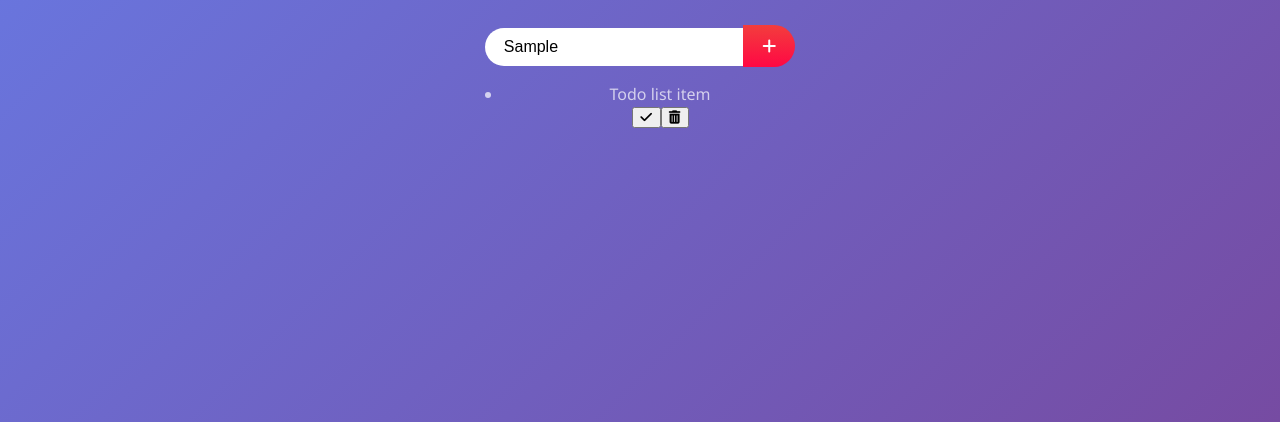
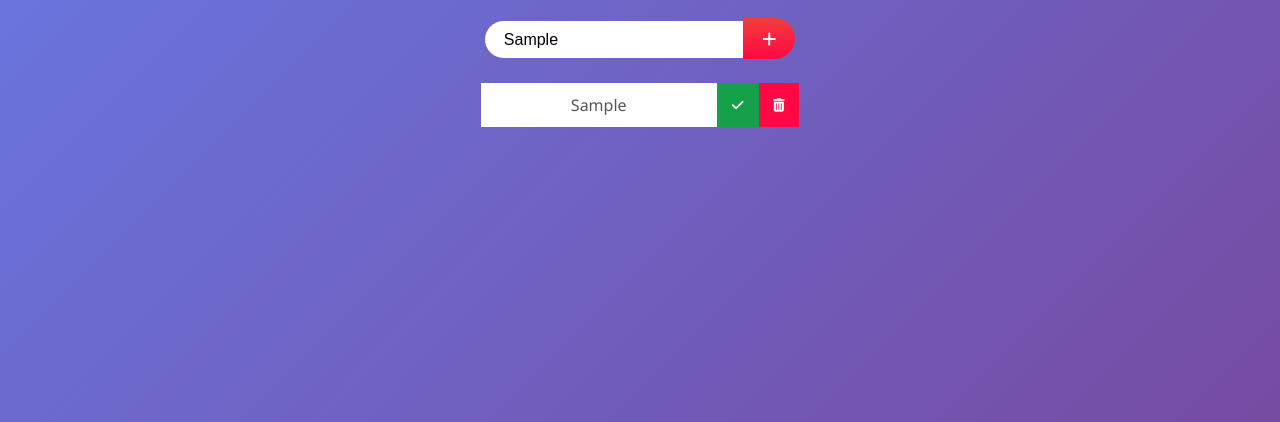
Before and after one commit to wwwbijay/Todo-list-using-vanilla-js, a website built with Vite: page index.html in a window 1280 px wide. Both pictures are taken after typing "Sample" into the empty fields and a click on the button 769 px from the left and 454 px from the top of the page. Shown: the part 378-800 px from the top of the page. Built offline with nearby package versions, Linux system fonts and the light colour scheme; a web font is replaced by a local one.

Commit message:
adding data in list if input in not empty is implemented.

```diff
--- a/main.js
+++ b/main.js
@@ -10,14 +10,16 @@ todoButton.addEventListener('click', addTodo);
 //Functions
 function addTodo(e){
   e.preventDefault();
-
+  if(!todoInput.value){
+    return null;
+  }
   //create todo-item div
   const todoDiv = document.createElement('div');
   todoDiv.classList.add('todo');
 
   //create li
   const newTodo = document.createElement('li');
-  newTodo.innerText = 'Todo list item';
+  newTodo.innerText = todoInput.value;
   newTodo.classList.add('todo-item');
   todoDiv.appendChild(newTodo);
 
--- a/public/css/style.css
+++ b/public/css/style.css
@@ -63,6 +63,45 @@ button:hover {
   border-radius: 30px;
   border-top-right-radius: 0;
   border-bottom-right-radius: 0;
-
   width: 220px;
 }
+
+.todo-container{
+  display: flex;
+  justify-content: center;
+  align-items: center;
+}
+
+.todo-list{
+  list-style: none;
+  padding: 0;
+  width: 90%;
+}
+.todo{
+  background: #fff;
+  display: flex;
+  justify-content: space-between;
+  color: #555;
+  font-size: 1em;
+  align-items: center;
+  margin: 8px 0;
+}
+.todo li{
+  flex: 1;
+}
+.trash-btn,
+.complete-btn{
+  padding: 0.9rem;
+  color: #fff;
+  border: none;
+  cursor: pointer;
+}
+.complete-btn{
+  background-color: #14a14a;
+}
+.complete-btn:hover{
+  background: #14a14a;
+}
+.trash-btn{
+  background-color: #ff0844;
+}
```
